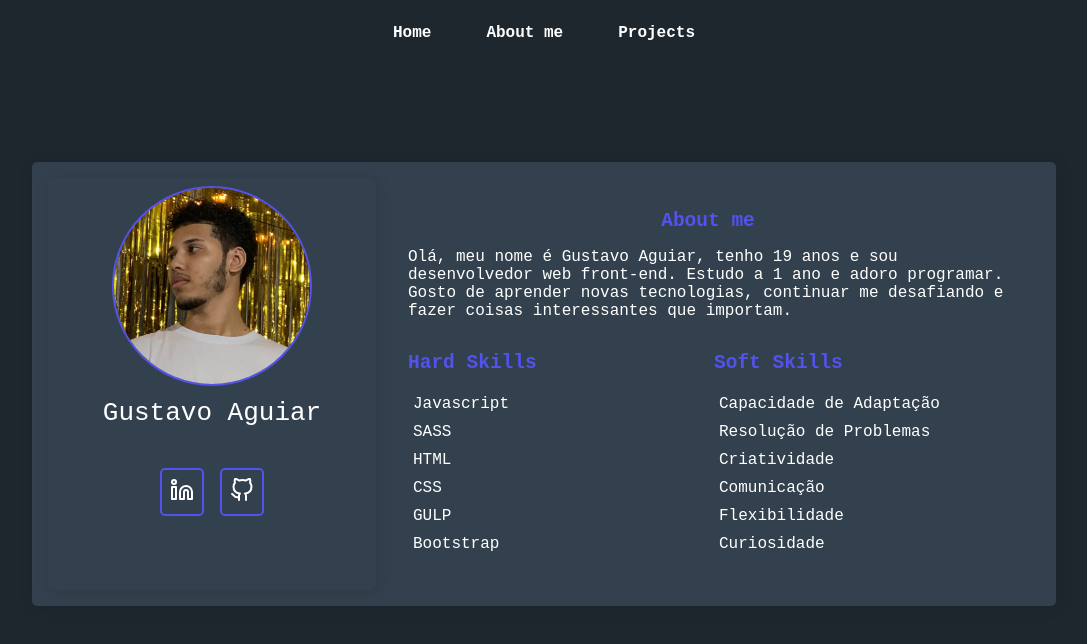
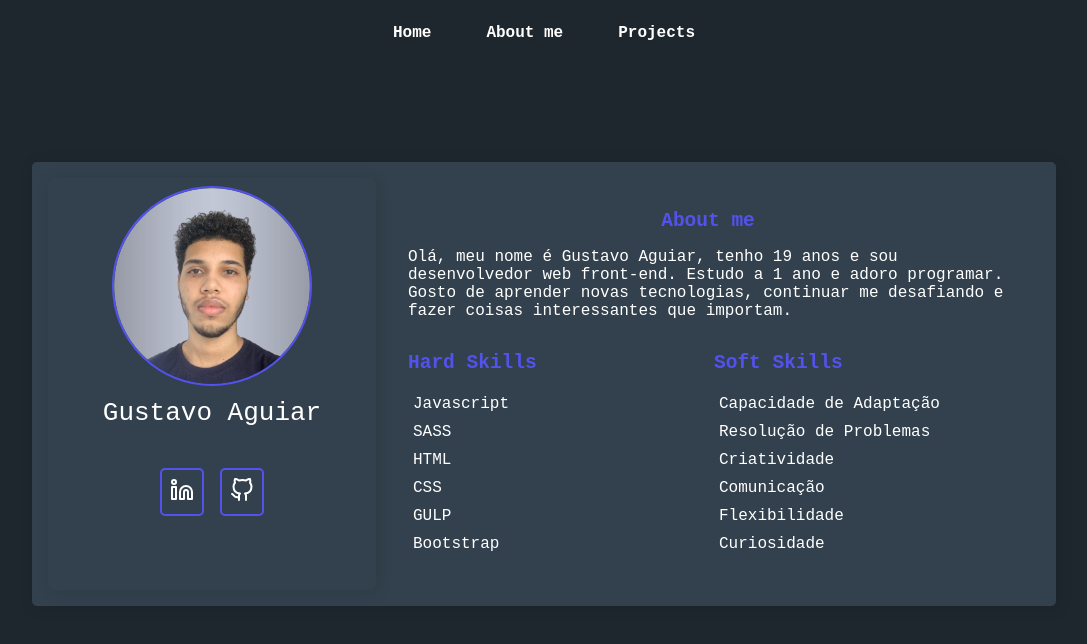
Before and after one commit to GDFgustavo/Portifolio_GDF, a website: page about.html in a window 1280 px wide. Shown: the whole page, without its empty margins (96-1183 px from the left). Drawn offline with nearby package versions, Linux system fonts and the light colour scheme; files that its build step writes are made by us from their sources.

Commit message:
adicionando a pasta build

```diff
--- a/about.html
+++ b/about.html
@@ -24,7 +24,7 @@
             </nav>
             <div class="profile">
                 <div class="profile__network">
-                    <img class="profile__avatar" src="./images/Imagem do WhatsApp de 2024-04-06 à(s) 17.26.00_eefa0258.jpg">
+                    <img class="profile__avatar" src="./images/profile-pic.png">
                     <h1 style="text-align: center; font-weight: 500;">Gustavo Aguiar</h1>
                     <ul class="social__links">
                         <li>
```
Also changed, not shown: build/styles/styles.css (added), images/Imagem do WhatsApp de 2024-04-06 à(s) 17.26.00_eefa0258.jpg (deleted), images/profile-pic.png (added), 2 other files.
